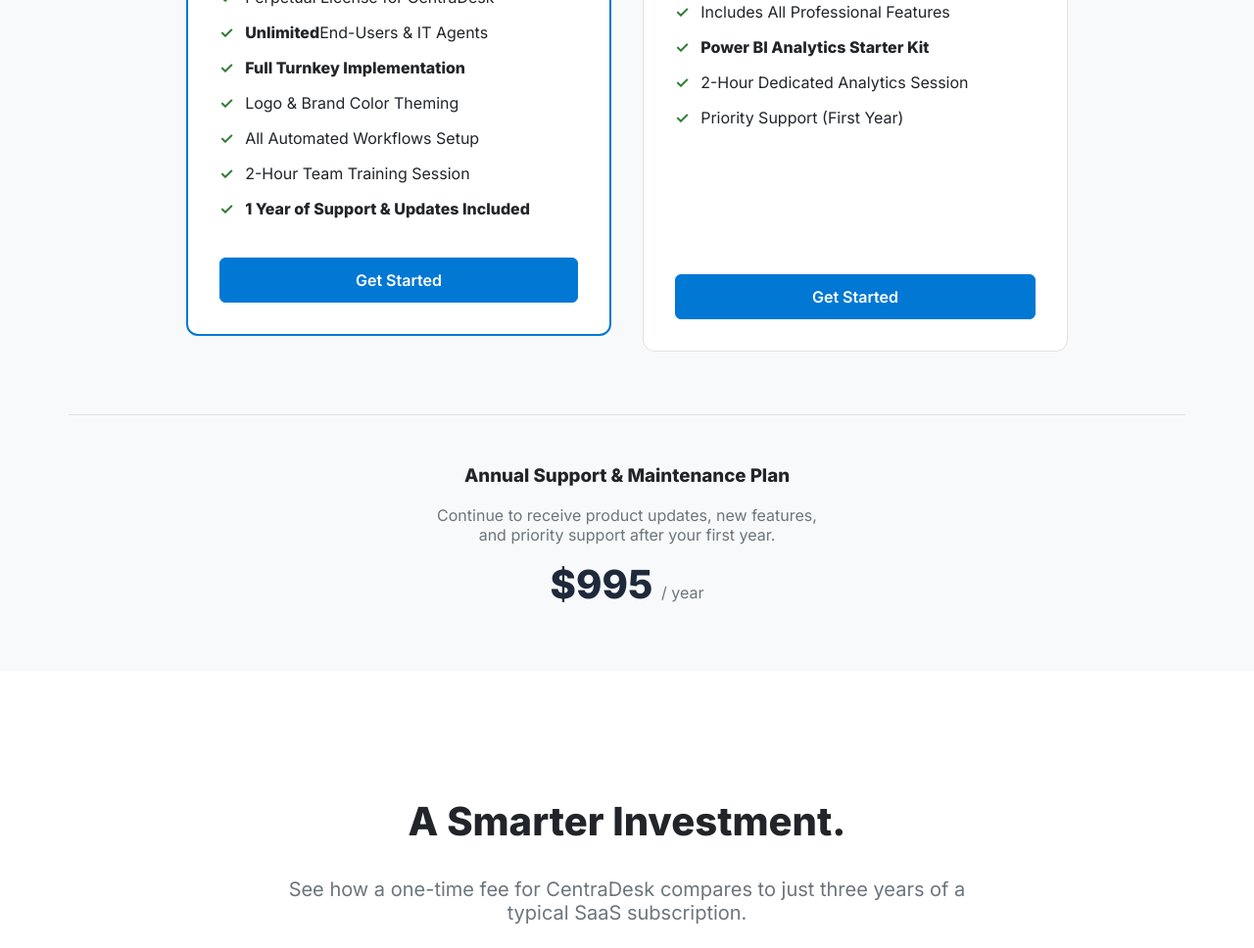
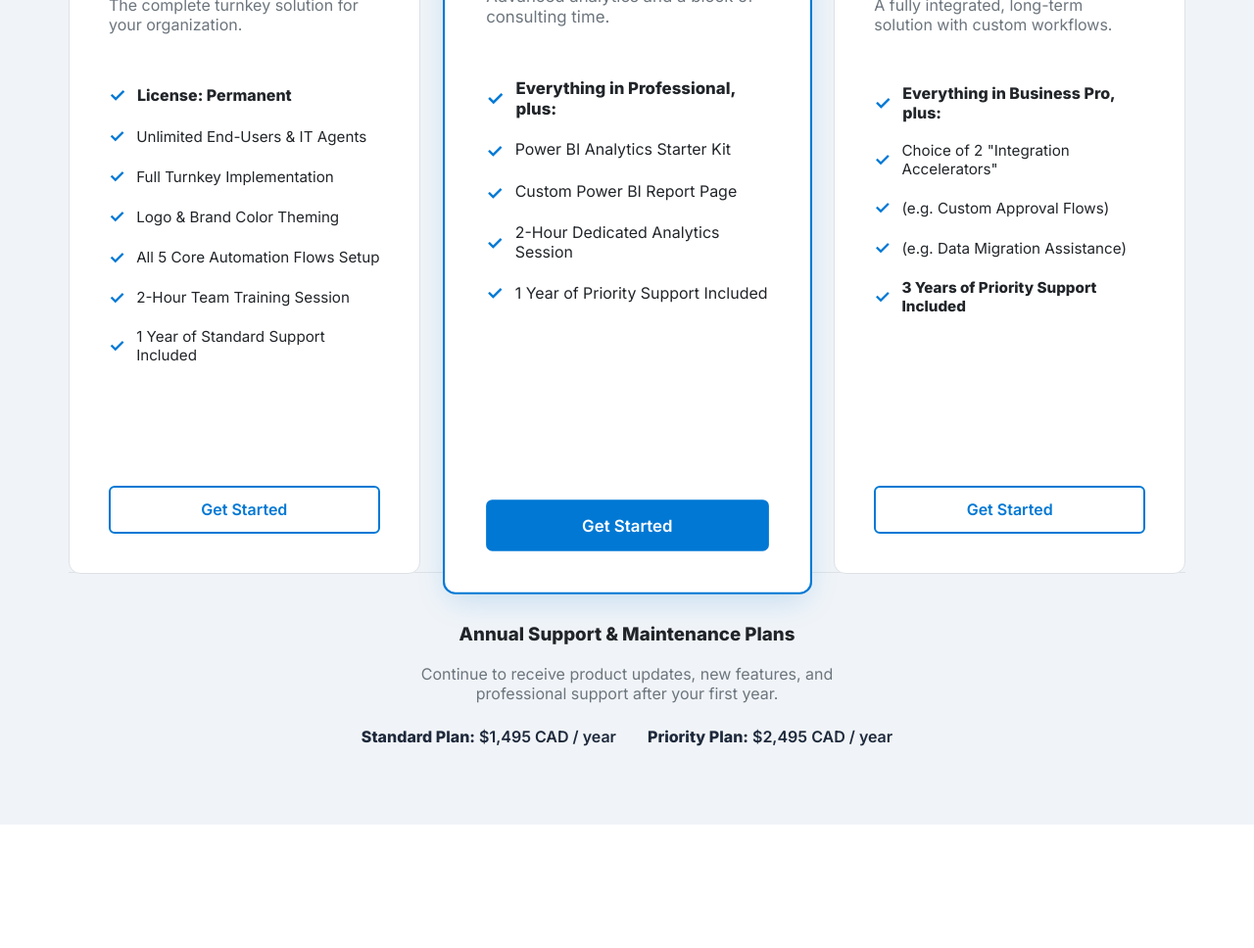
Before and after one commit to Cheetoyumyum/CentraDesk, an Astro site: page /pricing in a window 1280 px wide. Shown: the part 717-1685 px from the top of the page at 98% size. Built offline with nearby package versions, Linux system fonts and the light colour scheme; Astro itself is replaced by a stand-in of ours.

```diff
--- a/src/pages/pricing.astro
+++ b/src/pages/pricing.astro
@@ -18,115 +18,186 @@ import '../styles/global.css';
 		<section class="pricing-table">
 			<div class="container">
 				<div class="grid">
+
 					<!-- PROFESSIONAL PACKAGE -->
+					<div class="card">
+						<div class="card-header">
+							<h3>Professional</h3>
+						</div>
+						<div class="price">$7,995 <span class="currency">CAD</span></div>
+						<p class="card-description">The complete turnkey solution for your organization.</p>
+						<ul class="features-list">
+							<li><strong>License: Permanent</strong></li>
+							<li>Unlimited End-Users & IT Agents</li>
+							<li>Full Turnkey Implementation</li>
+							<li>Logo & Brand Color Theming</li>
+							<li>All 5 Core Automation Flows Setup</li>
+							<li>2-Hour Team Training Session</li>
+							<li>1 Year of Standard Support Included</li>
+						</ul>
+						<a href="mailto:info@centradesk.ca" class="cta-link">
+                            <div class="cta-button secondary">Get Started</div>
+                        </a>
+					</div>
+
+					<!-- BUSINESS PRO PACKAGE -->
 					<div class="card recommended">
 						<div class="card-header">
-							<h3>Professional Package</h3>
-							<span class="badge">Recommended</span>
+							<h3>Business Pro</h3>
+							<span class="badge">Most Popular</span>
 						</div>
-						<div class="price">$4,995 <span class="duration">/ one-time</span></div>
-						<p class="card-description">The complete, professionally installed solution for your business.</p>
+						<div class="price">$12,495 <span class="currency">CAD</span></div>
+						<p class="card-description">Advanced analytics and a block of consulting time.</p>
 						<ul class="features-list">
-							<li>Perpetual License for CentraDesk</li>
-							<li><strong>Unlimited</strong> End-Users & IT Agents</li>
-							<li><strong>Full Turnkey Implementation</strong></li>
-							<li>Logo & Brand Color Theming</li>
-							<li>All Automated Workflows Setup</li>
-							<li>2-Hour Team Training Session</li>
-							<li><strong>1 Year of Support & Updates Included</strong></li>
+							<li><strong>Everything in Professional, plus:</strong></li>
+							<li>Power BI Analytics Starter Kit</li>
+							<li>Custom Power BI Report Page</li>
+							<li>2-Hour Dedicated Analytics Session</li>
+							<li>1 Year of Priority Support Included</li>
 						</ul>
 						<a href="mailto:info@centradesk.ca" class="cta-link">
                             <div class="cta-button">Get Started</div>
                         </a>
 					</div>
 
-					<!-- BUSINESS PACKAGE -->
+                    <!-- ENTERPRISE PACKAGE -->
 					<div class="card">
 						<div class="card-header">
-							<h3>Business Package</h3>
+							<h3>Enterprise Integration</h3>
 						</div>
-						<div class="price">$7,495 <span class="duration">/ one-time</span></div>
-						<p class="card-description">Everything in Professional, plus advanced analytics.</p>
+						<div class="price">$24,995 <span class="currency">CAD</span></div>
+						<p class="card-description">A fully integrated, long-term solution with custom workflows.</p>
 						<ul class="features-list">
-							<li>Includes All Professional Features</li>
-							<li><strong>Power BI Analytics Starter Kit</strong></li>
-							<li>2-Hour Dedicated Analytics Session</li>
-							<li>Priority Support (First Year)</li>
+                            <li><strong>Everything in Business Pro, plus:</strong></li>
+							<li>Choice of 2 "Integration Accelerators"</li>
+							<li>(e.g. Custom Approval Flows)</li>
+							<li>(e.g. Data Migration Assistance)</li>
+                            <li><strong>3 Years of Priority Support Included</strong></li>
 						</ul>
 						<a href="mailto:info@centradesk.ca" class="cta-link">
-                            <div class="cta-button">Get Started</div>
+                             <div class="cta-button secondary">Get Started</div>
                         </a>
 					</div>
 				</div>
+
                 <div class="support-plan">
-                    <h3>Annual Support & Maintenance Plan</h3>
-                    <p>Continue to receive product updates, new features, and priority support after your first year.</p>
-                    <div class="price">$995 <span class="duration">/ year</span></div>
+                    <h3>Annual Support & Maintenance Plans</h3>
+                    <p>Continue to receive product updates, new features, and professional support after your first year.</p>
+                    <div class="support-tiers">
+                        <div><strong>Standard Plan:</strong> $1,495 CAD / year</div>
+                        <div><strong>Priority Plan:</strong> $2,495 CAD / year</div>
+                    </div>
                 </div>
 			</div>
 		</section>
 
+        <!-- --- VALUE COMPARISON SECTION --- -->
 		<section class="value-comparison">
 			<div class="container">
-				<h2>A Smarter Investment.</h2>
-				<p class="subtitle">See how a one-time fee for CentraDesk compares to just three years of a typical SaaS subscription.</p>
+				<h2>The 5-Year Advantage</h2>
+				<p class="subtitle">See the dramatic difference in Total Cost of Ownership (TCO) over five years between a perpetual license and a recurring subscription.</p>
 				<div class="comparison-grid">
 					<div class="product">
-						<h4>CentraDesk</h4>
-						<div class="cost">$6,985</div>
-						<div class="period">Total Cost (3 Years)</div>
-						<div class="note">(Includes initial purchase + 2 years of support)</div>
+						<h4>CentraDesk Professional</h4>
+						<div class="cost">$13,975</div>
+						<div class="period">Total Cost (5 Years)</div>
+						<div class="note">(Initial purchase + 4 years of standard support)</div>
 					</div>
 					<div class="vs">vs</div>
 					<div class="product competitor">
-						<h4>Competitors</h4>
-						<div class="cost">$10,000+</div>
-						<div class="period">Total Cost (3 Years)</div>
+						<h4>Typical SaaS Competitors</h4>
+						<div class="cost">$17,500+</div>
+						<div class="period">Total Cost (5 Years)</div>
 						<div class="note">(Based on 4 agents at $55/mo, CAD equivalent)</div>
 					</div>
 				</div>
 			</div>
 		</section>
-
 	</main>
 	<Footer />
 </Layout>
 
 <style>
-.pricing-hero { text-align: center; padding: 4rem 0; }
-.pricing-hero h1 { font-size: 3rem; font-weight: 800; color: var(--heading-color); }
-.subtitle { font-size: 1.25rem; color: var(--subtle-text-color); margin-top: 1rem; max-width: 700px; margin-left: auto; margin-right: auto; }
+.pricing-hero {
+    background: linear-gradient(180deg, var(--bg-color) 0%, #f0f4f8 100%);
+    text-align: center;
+    padding: 5rem 0;
+}
+.pricing-hero h1 { font-size: 3.25rem; font-weight: 800; color: var(--heading-color); }
+.subtitle { font-size: 1.25rem; color: var(--subtle-text-color); margin-top: 1.5rem; max-width: 700px; margin-left: auto; margin-right: auto; }
 
-.pricing-table { padding: 4rem 0; background-color: var(--bg-light-color); }
-.grid { display: grid; grid-template-columns: 1fr 1fr; gap: 2rem; max-width: 900px; margin: auto; }
+.pricing-table {
+    background: #f0f4f8;
+    padding: 5rem 0;
+}
+.grid {
+    display: grid;
+    grid-template-columns: repeat(3, 1fr);
+    gap: 2rem;
+    align-items: stretch;
+}
 
-.card { border: 1px solid var(--border-color); border-radius: 12px; background: white; padding: 2rem; display: flex; flex-direction: column; }
-.card.recommended { border: 2px solid var(--primary-color); position: relative; top: -1rem; }
+.card {
+    border: 1px solid var(--border-color);
+    border-radius: 12px;
+    background: white;
+    padding: 2.5rem;
+    display: flex;
+    flex-direction: column;
+    height: 100%;
+    transition: all 0.3s ease;
+}
 
-.card-header { position: relative; display: flex; justify-content: space-between; align-items: center; margin-bottom: 1rem; }
-.card-header h3 { margin: 0; font-size: 1.5rem; font-weight: 600; }
+.card.recommended {
+    border: 2px solid var(--primary-color);
+    transform: scale(1.05);
+    box-shadow: 0 10px 30px -5px rgba(0, 120, 212, 0.2);
+}
+
+.card-header { position: relative; display: flex; justify-content: space-between; align-items: center; margin-bottom: 1.5rem; }
+.card-header h3 { margin: 0; font-size: 1.5rem; font-weight: 600; color: var(--heading-color); }
 .badge { background-color: var(--primary-color); color: white; font-size: 0.75rem; font-weight: 600; padding: 0.25rem 0.6rem; border-radius: 99px; }
 
-.price { font-size: 2.5rem; font-weight: 800; color: var(--heading-color); }
-.duration { font-size: 1rem; font-weight: 400; color: var(--subtle-text-color); }
-.card-description { color: var(--subtle-text-color); margin-bottom: 2rem; min-height: 40px; }
+.price { font-size: 3rem; font-weight: 800; color: var(--heading-color); line-height: 1; }
+.currency { font-size: 1.5rem; font-weight: 600; color: var(--subtle-text-color); margin-left: 0.5rem; }
+.card-description { color: var(--subtle-text-color); margin-bottom: 2rem; min-height: 48px; }
 
 .features-list { list-style: none; padding: 0; margin: 0 0 2rem 0; flex-grow: 1; }
-.features-list li { padding: 0.5rem 0; display: flex; align-items: center; }
-.features-list li::before { content: '✓'; color: #2E7D32; font-weight: bold; margin-right: 0.75rem; }
+.features-list li { padding: 0.6rem 0; display: flex; align-items: center; font-size: 0.95rem; }
+.features-list li:first-child { font-size: 1rem; }
+.features-list li::before { content: '✓'; color: var(--primary-color); font-weight: bold; margin-right: 0.75rem; font-size: 1.2em; }
 
 .cta-link { display: block; text-decoration: none; margin-top: auto; }
-.cta-button { text-align: center; background-color: var(--primary-color); color: white; padding: 0.75rem 1rem; border-radius: 6px; font-weight: 600; transition: background-color 0.2s; border: 1px solid var(--primary-color); }
-.cta-link:hover .cta-button { background-color: var(--primary-hover-color); border-color: var(--primary-hover-color); }
+.cta-button { text-align: center; padding: 0.8rem 1rem; border-radius: 6px; font-weight: 600; transition: all 0.2s; border: 2px solid var(--primary-color); }
 
-.support-plan { text-align: center; margin-top: 4rem; padding-top: 2rem; border-top: 1px solid var(--border-color); }
+.card.recommended .cta-button {
+    background-color: var(--primary-color);
+    color: white;
+}
+.card.recommended .cta-link:hover .cta-button {
+    background-color: var(--primary-hover-color);
+    border-color: var(--primary-hover-color);
+}
+
+.card:not(.recommended) .cta-button {
+    background-color: transparent;
+    color: var(--primary-color);
+}
+.card:not(.recommended) .cta-link:hover .cta-button {
+    background-color: var(--primary-color);
+    color: white;
+}
+
+.support-plan { text-align: center; margin-top: 5rem; padding-top: 2rem; border-top: 1px solid var(--border-color); }
 .support-plan h3 { border-bottom: none; }
-.support-plan p { max-width: 400px; margin: 0.5rem auto 1rem; color: var(--subtle-text-color); }
+.support-plan p { max-width: 500px; margin: 0.5rem auto 1.5rem; color: var(--subtle-text-color); }
+.support-tiers { display: flex; justify-content: center; gap: 2rem; font-weight: 600; color: var(--heading-color); }
 
+/* --- VALUE COMPARISON STYLES --- */
 .value-comparison { padding: 6rem 0; text-align: center; }
-.value-comparison h2 { font-size: 2.5rem; font-weight: 800; }
+.value-comparison h2 { font-size: 2.5rem; font-weight: 800; color: var(--heading-color); }
 .comparison-grid { display: grid; grid-template-columns: 1fr auto 1fr; align-items: center; gap: 2rem; max-width: 800px; margin: 3rem auto 0; }
-.product { padding: 2rem; border-radius: 12px; border: 1px solid var(--border-color); }
+.product { padding: 2rem; border-radius: 12px; background: white; border: 1px solid var(--border-color); }
 .cost { font-size: 3rem; font-weight: 800; color: var(--heading-color); }
 .competitor .cost { color: #B71C1C; }
 .period { font-size: 1rem; font-weight: 600; color: var(--subtle-text-color); }
@@ -136,9 +207,10 @@ import '../styles/global.css';
 @media (max-width: 992px) {
     .grid {
         grid-template-columns: 1fr;
+        max-width: 500px;
     }
     .card.recommended {
-        top: 0;
+        transform: scale(1);
     }
     .comparison-grid {
         grid-template-columns: 1fr;
```
